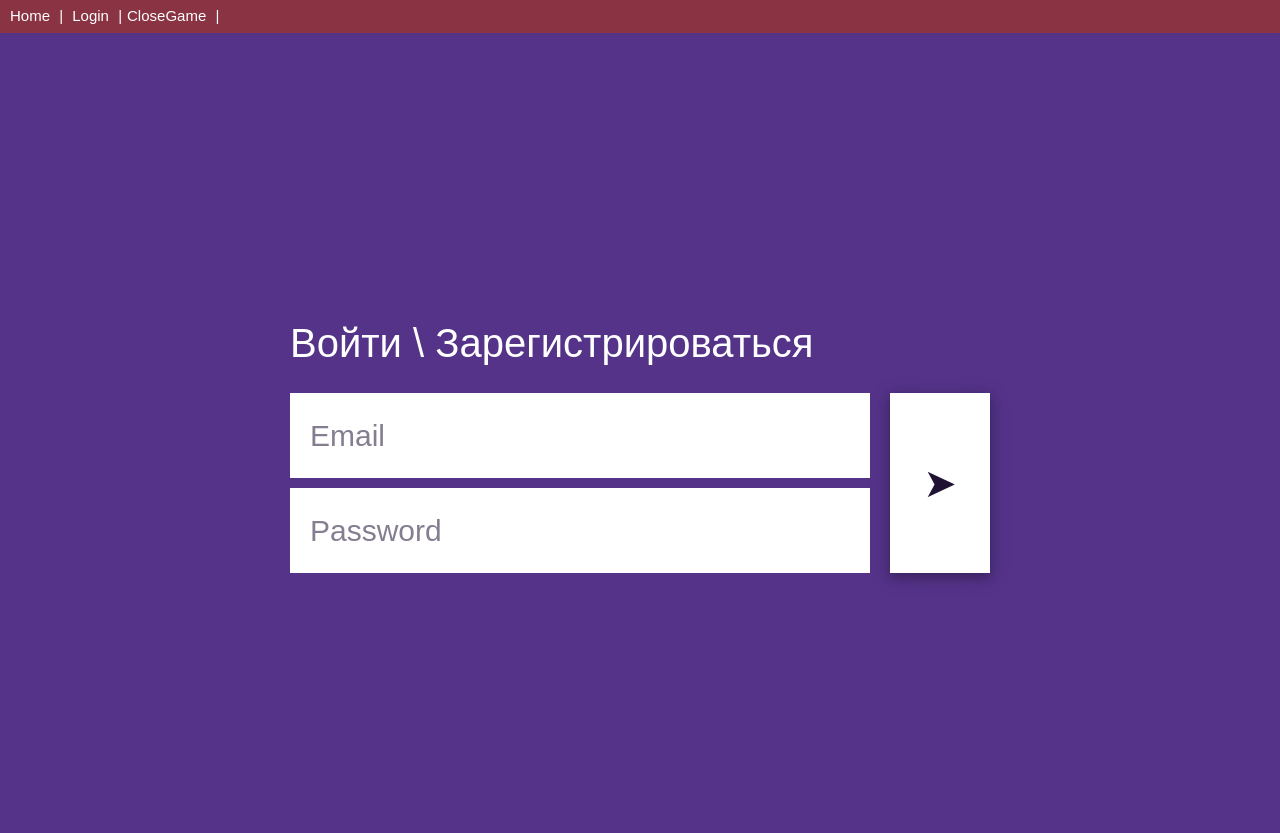
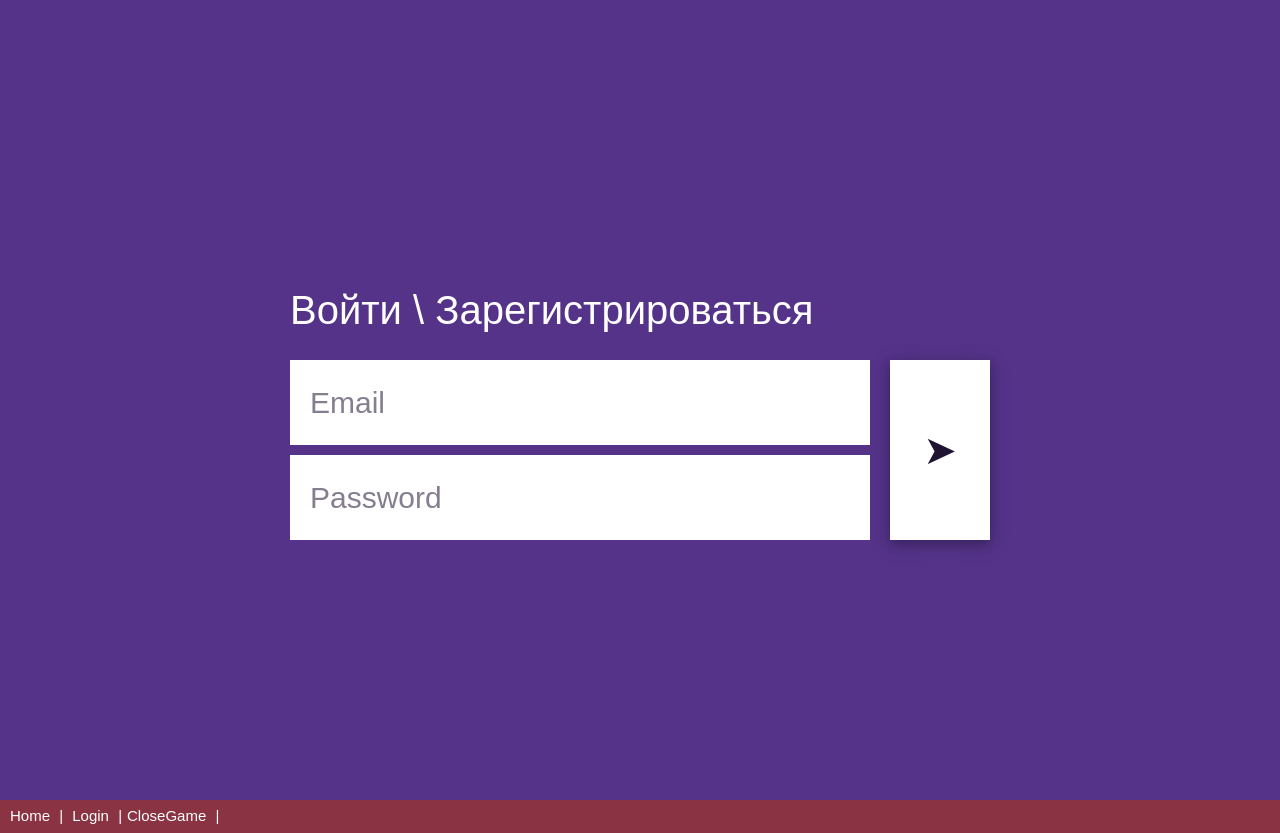
Before and after one commit to dudosyka/goAssistant, a Vue app: page /login in a window 1280 px wide. Built offline with nearby package versions, Linux system fonts and the light colour scheme.

Commit message:
normal nav

```diff
--- a/src/App.vue
+++ b/src/App.vue
@@ -1,13 +1,13 @@
 <template>
   <div id="app">
-    <div id="nav">
-      <router-link id="nav" to="/">Home</router-link> |
-      <router-link id="nav" v-if="!alreadyLogin" to="/login">Login</router-link> <span v-if='!alreadyLogin'>|</span>
-      <router-link id="nav" to="/menu/closegame">CloseGame</router-link> |
-    </div>
     <transition name="slide-fade">
       <router-view></router-view>
     </transition>
+    <div id="nav">
+      <router-link id="nav" to="/">Home</router-link> |
+      <router-link id="nav" to="/login">Login</router-link> <span v-if='!alreadyLogin'>|</span>
+      <router-link id="nav" to="/closegame">CloseGame</router-link> |
+    </div>
   </div>
 </template>
 
```
